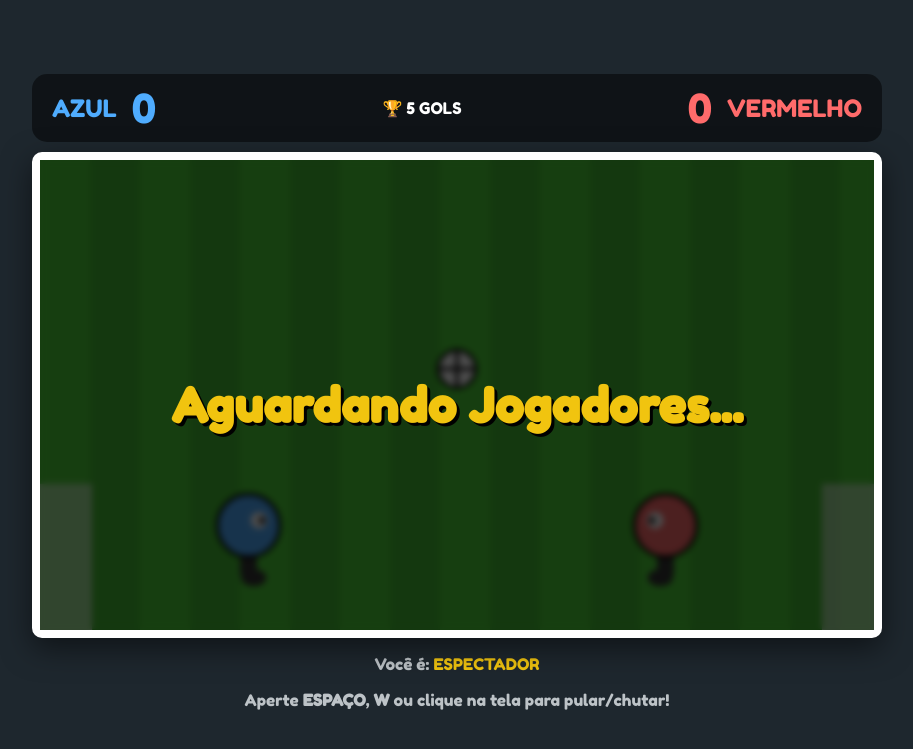
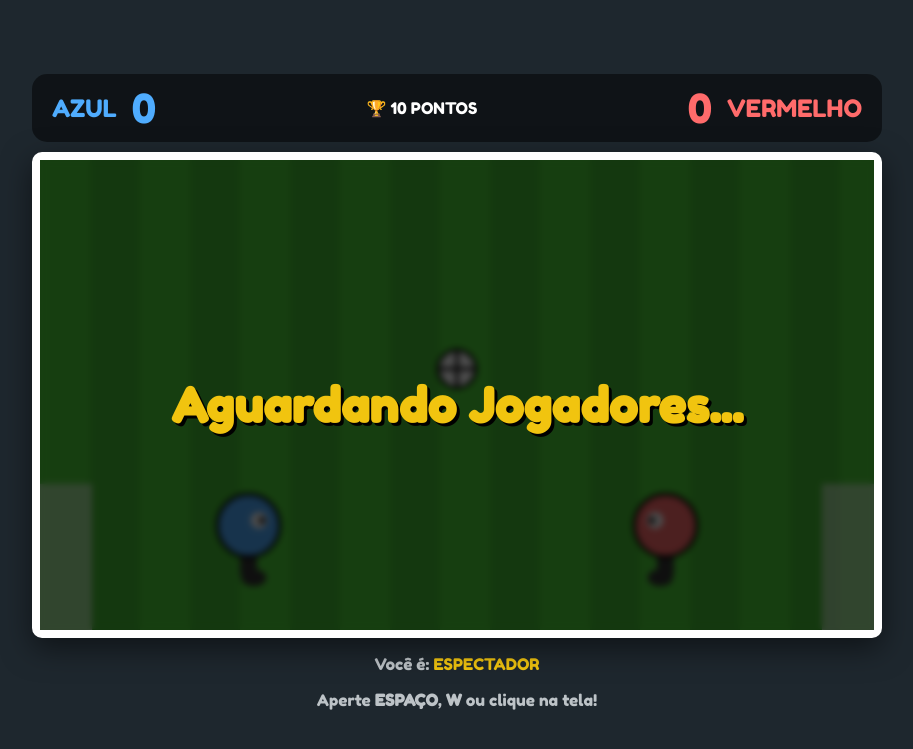
Before and after one commit to preroboi7-png/FUTEBOL-KKKK, a Flask app: page / in a window 1280 px wide. Shown: the top 749 px of the page, without its empty margins (183-1096 px from the left). Run offline with Flask 3, Linux system fonts and the light colour scheme; some libraries are stand-ins or nearby versions.

Commit message:
Update index.html

```diff
--- a/templates/index.html
+++ b/templates/index.html
@@ -14,7 +14,7 @@
                 <span class="name">AZUL</span>
                 <span class="score" id="score-p1">0</span>
             </div>
-            <div class="timer">🏆 5 GOLS</div>
+            <div class="timer">🏆 10 PONTOS</div>
             <div class="player-card p2">
                 <span class="score" id="score-p2">0</span>
                 <span class="name">VERMELHO</span>
@@ -32,7 +32,7 @@
 
         <div class="controls-info">
             <p>Você é: <span id="my-role-display">Espectador</span></p>
-            <p class="instruction">Aperte <strong>ESPAÇO</strong>, <strong>W</strong> ou clique na tela para pular/chutar!</p>
+            <p class="instruction">Aperte <strong>ESPAÇO</strong>, <strong>W</strong> ou clique na tela!</p>
         </div>
     </div>
 
```
